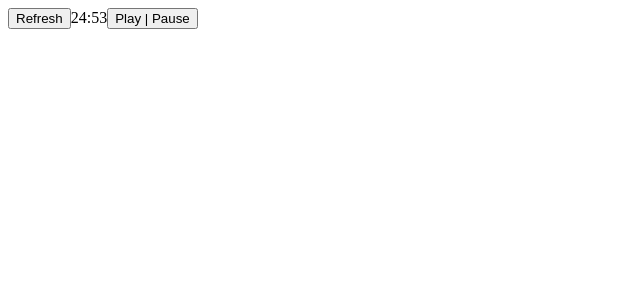
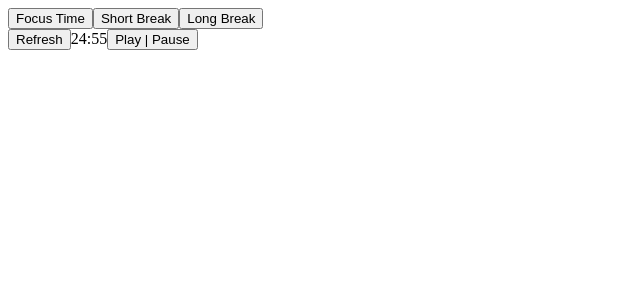
Before and after one commit to SabrinaBarros/pomodoroTimer, a React (Vite) app: page / in a window 1280 px wide. Shown: the top 300 px of the page, without its empty margins (0-640 px from the left). Built offline with nearby package versions, Linux system fonts and the light colour scheme.

Commit message:
feat: time modes

```diff
--- a/src/App.jsx
+++ b/src/App.jsx
@@ -3,6 +3,7 @@ import React from "react"
 class App extends React.Component {
 
   shouldCountDown = true;
+  currentModeTime = 0;
 
   constructor() {
     super()
@@ -32,16 +33,25 @@ class App extends React.Component {
   };
 
   _refresh () {
-    this.setState({time: 1500});
+    this.setState({time: this.currentModeTime});
   }
 
   _togglePlay () {
     this.shouldCountDown = !this.shouldCountDown;
   }
 
+  _pomodoro (totalModeTime) {
+    this.setState({time: totalModeTime});
+    this.currentModeTime = i;
+  }
+
   render() {
     return (
       <>
+      <button onClick={() => this._pomodoro(1500)}>Focus Time</button>
+      <button onClick={() => this._pomodoro(300)}>Short Break</button>
+      <button onClick={() => this._pomodoro(900)}>Long Break</button>
+      <br></br>
       <button onClick={this._refresh.bind(this)}>Refresh</button>
         <span>
           {this._minutesMask(this.state.time)}:{this._secondsMask(this.state.time)}
```
